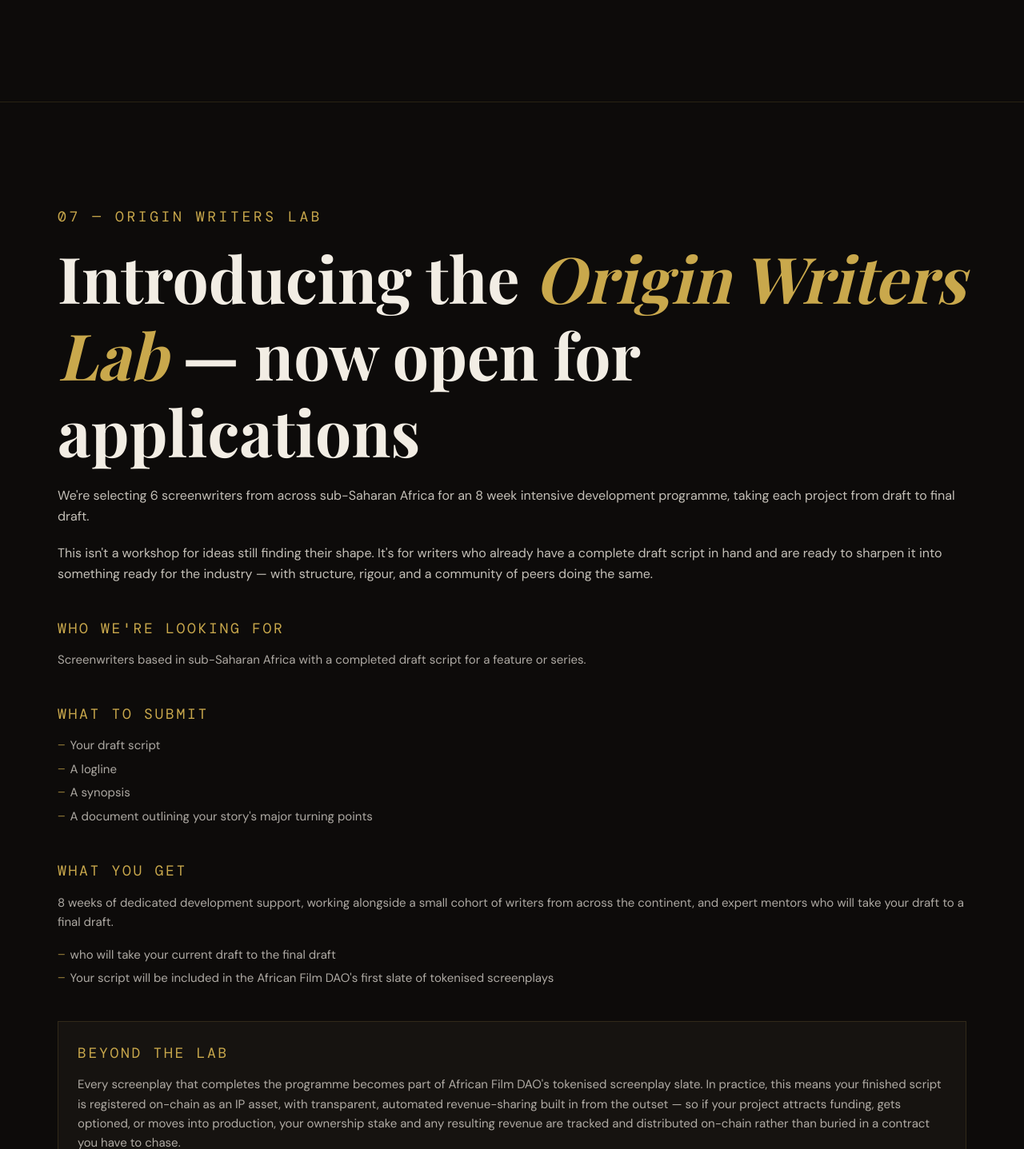
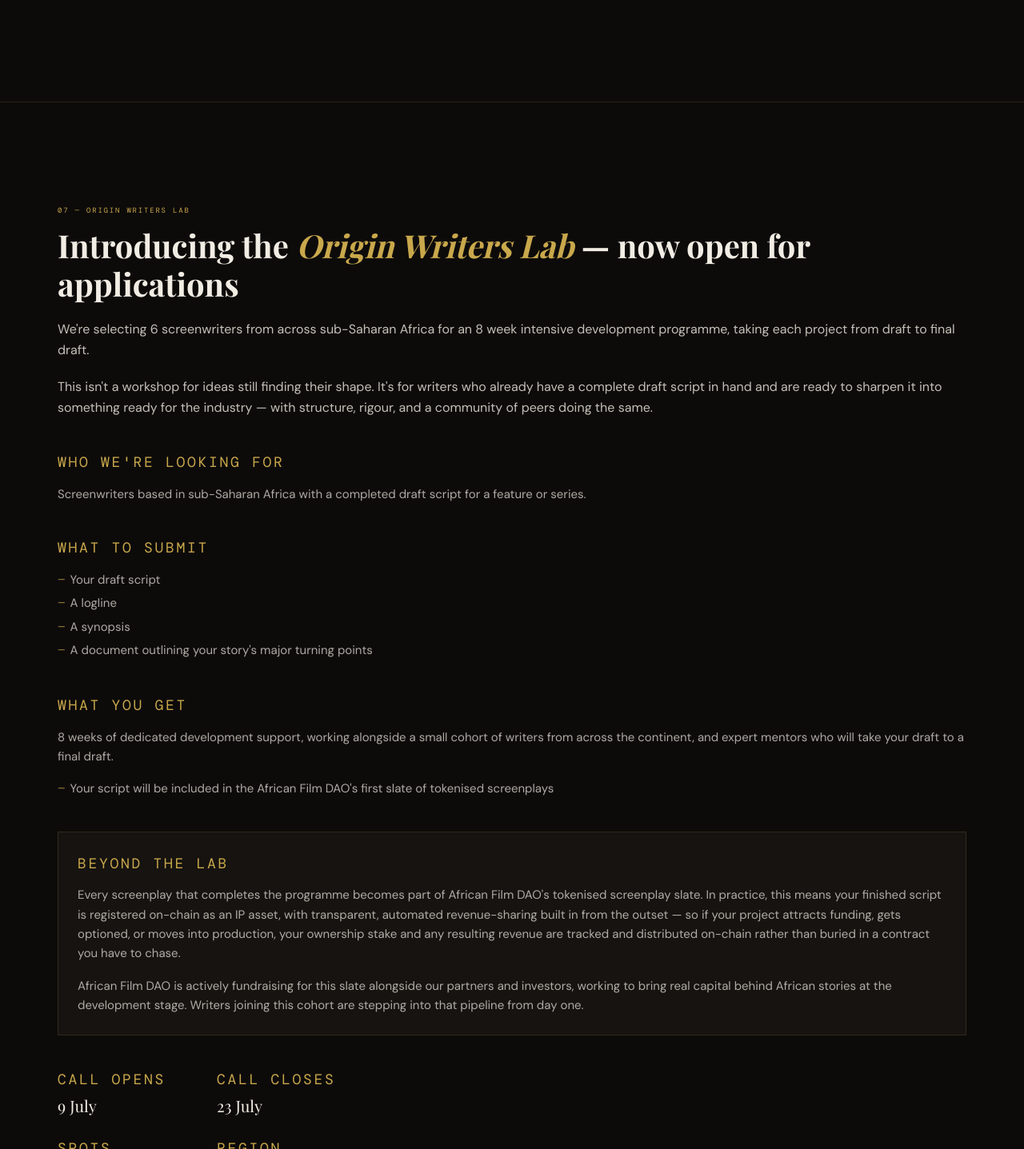
Before and after one commit to nafia007/hacc, a React (Vite) app: page / in a window 1280 px wide. Shown: the part 2965-4402 px from the top of the page at 80% size. Built offline with nearby package versions, Linux system fonts and the light colour scheme; a web font is replaced by a local one.

Commit message:
WritersLab: reduce heading sizes, remove duplicate list item

```diff
--- a/src/sections/WritersLab.tsx
+++ b/src/sections/WritersLab.tsx
@@ -25,12 +25,12 @@
           animate={isInView ? { opacity: 1, y: 0 } : {}}
           transition={{ duration: 0.6 }}
         >
-          <p className="font-mono text-[18px] tracking-[0.2em] uppercase text-gold mb-3">
+          <p className="font-mono text-[9px] tracking-[0.2em] uppercase text-gold mb-3">
             07 — Origin Writers Lab
           </p>
           <h2
             className="font-display font-bold text-cream leading-[1.2] mb-5"
-            style={{ fontSize: "clamp(3.5rem, 10vw, 5rem)" }}
+            style={{ fontSize: "clamp(1.75rem, 5vw, 2.5rem)" }}
           >
             Introducing the <em className="text-gold italic">Origin Writers Lab</em> — now open for
             applications
@@ -87,10 +87,6 @@
               draft.
             </p>
             <ul className="mt-4 space-y-1">
-              <li className="text-cream/70 text-[15px] flex items-start gap-1.5">
-                <span className="text-gold text-[11px] mt-0.5">—</span>
-                who will take your current draft to the final draft
-              </li>
               <li className="text-cream/70 text-[15px] flex items-start gap-1.5">
                 <span className="text-gold text-[11px] mt-0.5">—</span>
                 Your script will be included in the African Film DAO&apos;s first slate of
```
